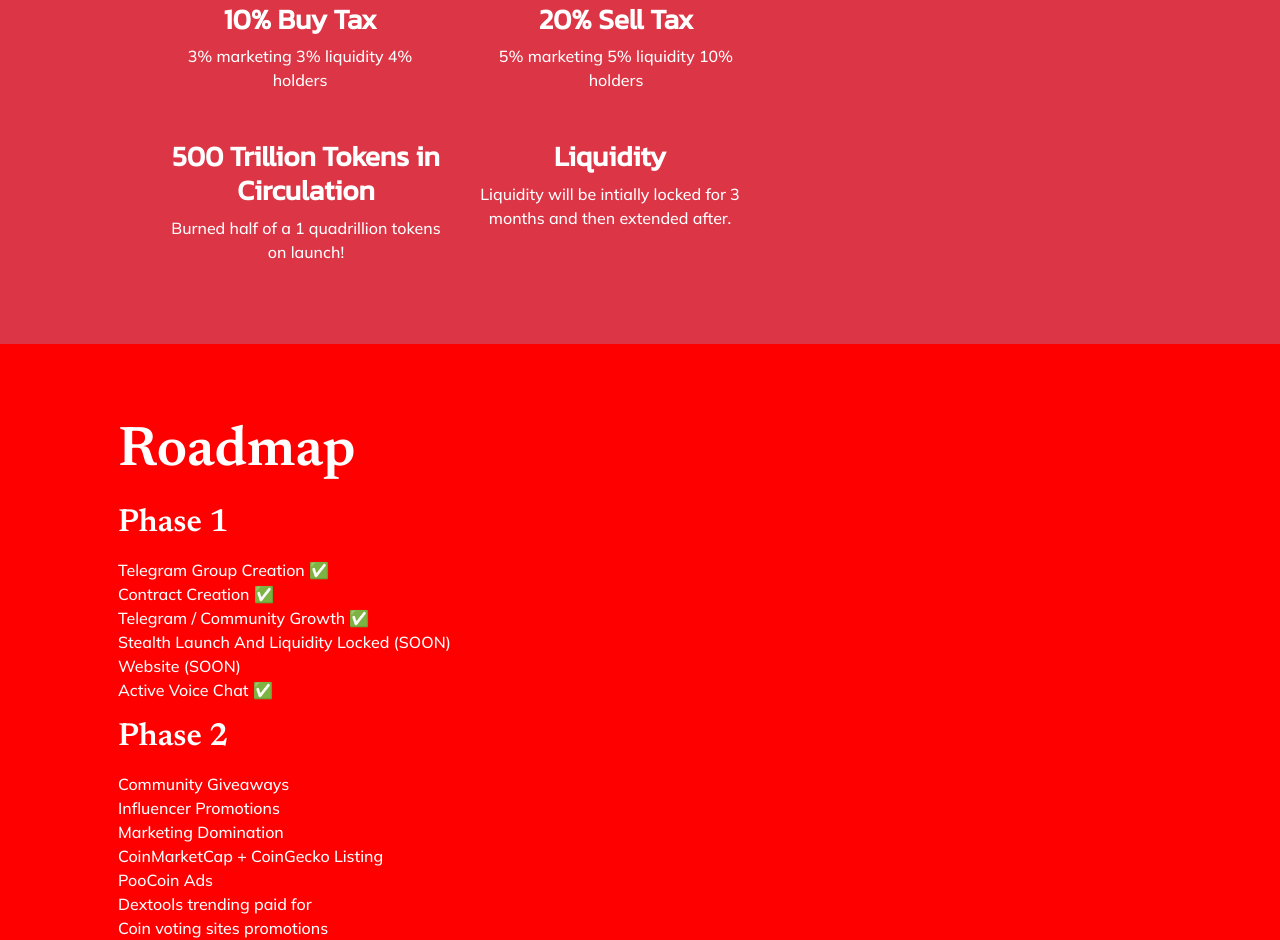
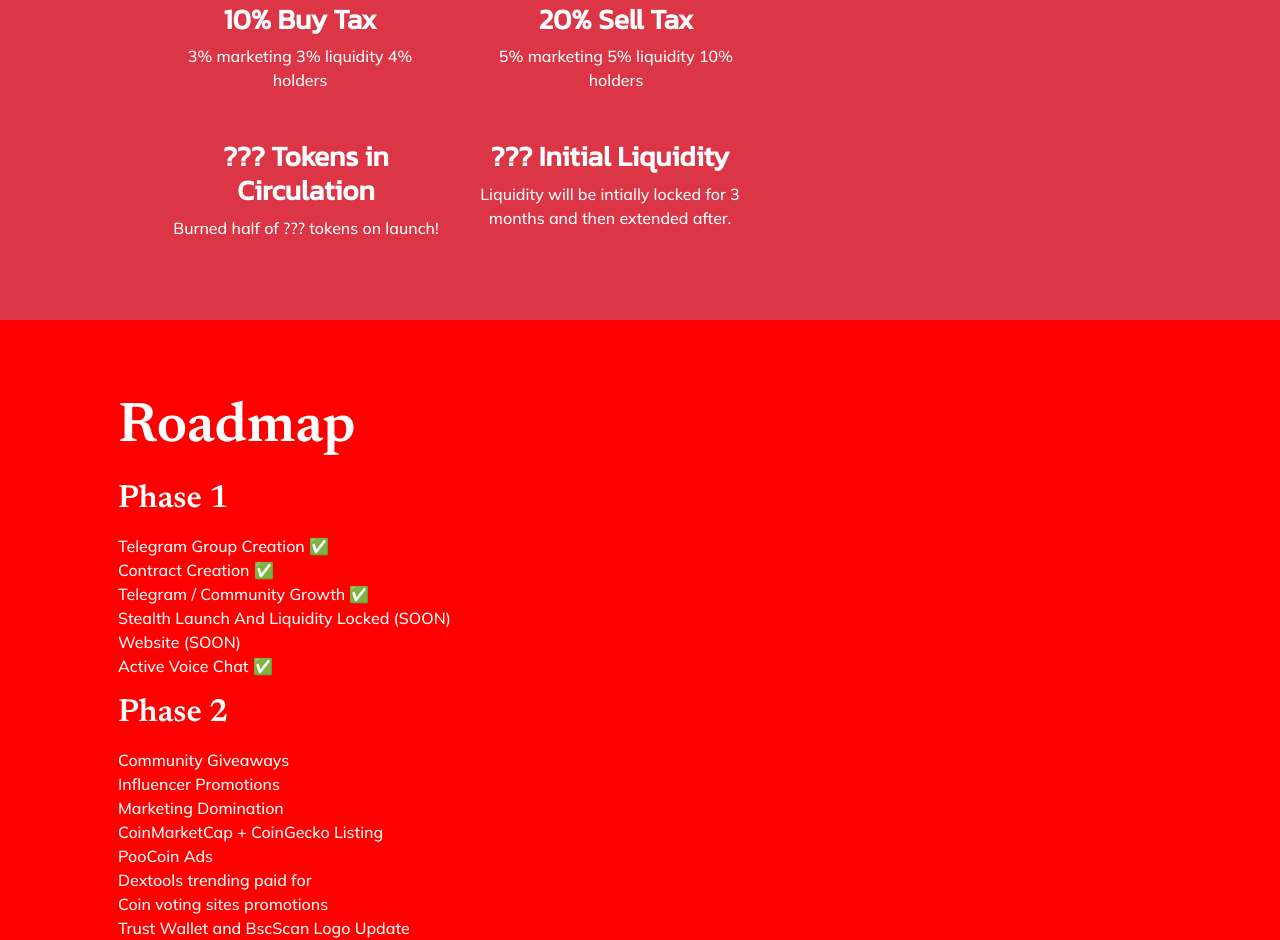
Before and after one commit to DarthNihilus1/BabyShibaCola.github.io, a plain HTML site: page index.html in a window 1280 px wide. Shown: the part 808-1748 px from the top of the page. Drawn offline with nearby package versions, Linux system fonts and the light colour scheme.

Commit message:
Index: Remove essential details for snipers

```diff
--- a/index.html
+++ b/index.html
@@ -94,14 +94,14 @@
                                 <div class="col-md-6 mb-5 mb-md-0">
                                     <!-- Feature item-->
                                     <div class="text-center">
-                                        <h3 class="font-alt">500 Trillion Tokens in Circulation</h3>
-                                        <p class="text-muted mb-0">Burned half of a 1 quadrillion tokens on launch!</p>
+                                        <h3 class="font-alt">??? Tokens in Circulation</h3>
+                                        <p class="text-muted mb-0">Burned half of ??? tokens on launch!</p>
                                     </div>
                                 </div>
                                 <div class="col-md-6">
                                     <!-- Feature item-->
                                     <div class="text-center">
-                                        <h3 class="font-alt">Liquidity</h3>
+                                        <h3 class="font-alt">??? Initial Liquidity</h3>
                                         <p class="text-muted mb-0">Liquidity will be intially locked for 3 months and then extended after.</p>
                                     </div>
                                 </div>
```
